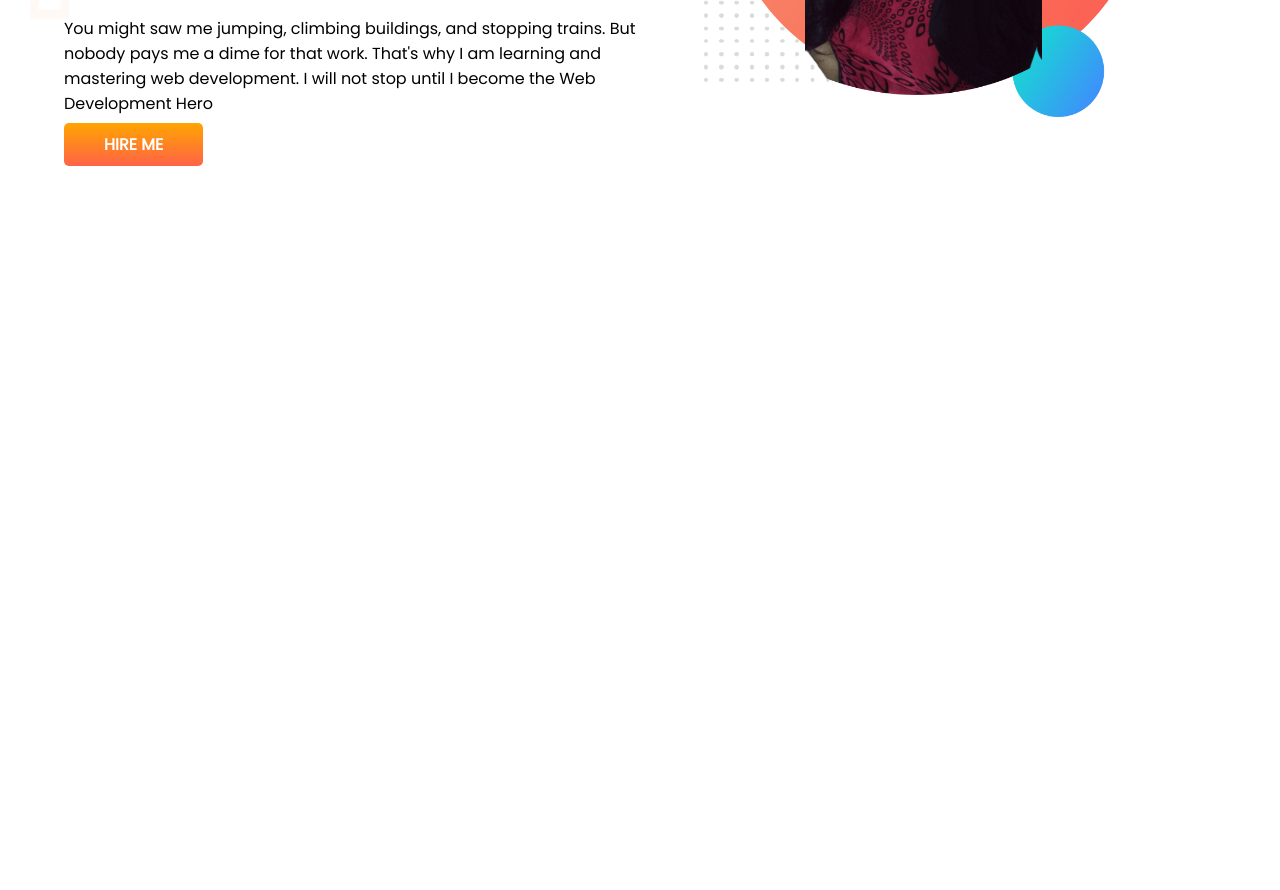
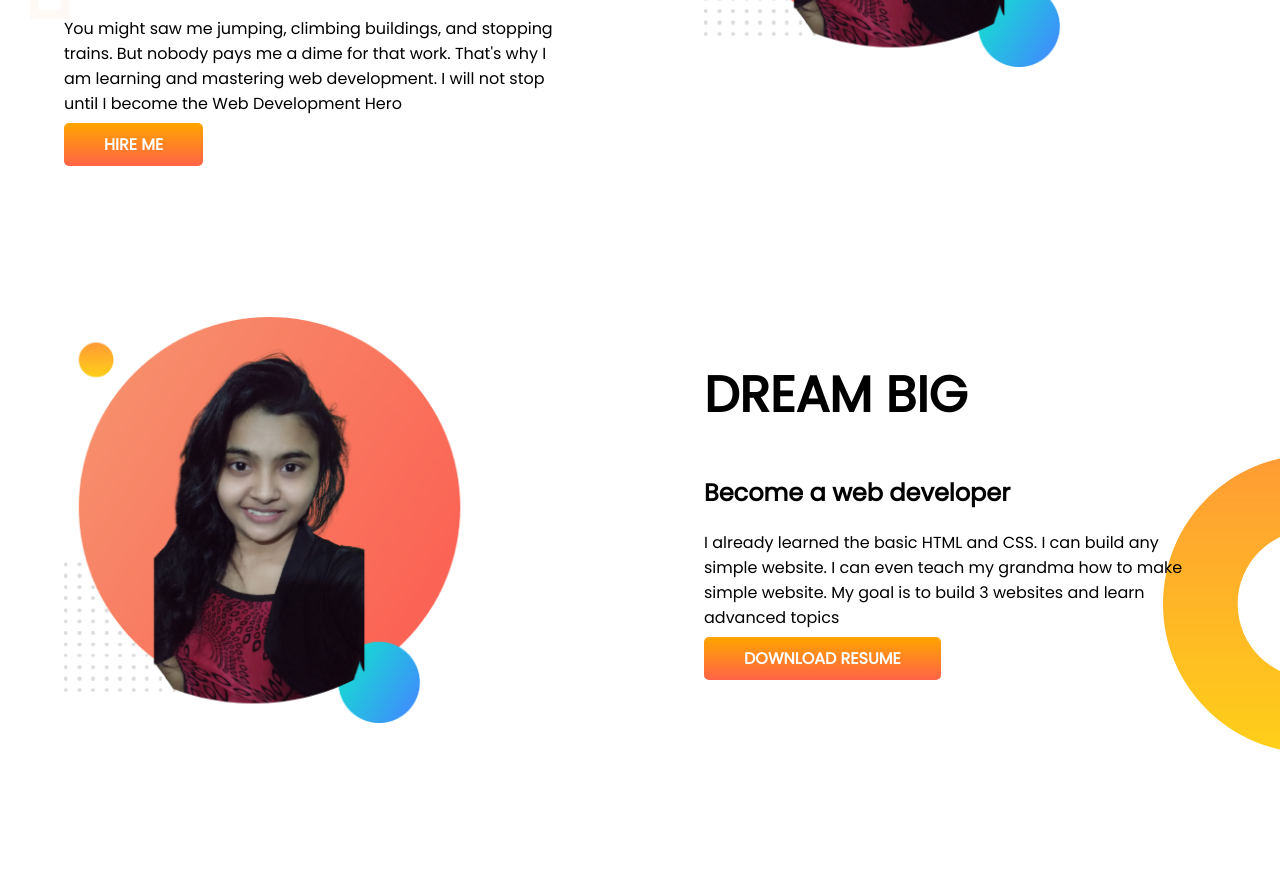
Before and after one commit to chamakkarmakar/developer-portfolio, a plain HTML site: page index.html in a window 1280 px wide. Shown: the part 340-1230 px from the top of the page. Before the commit the page ends 800 px from the top, so only its background shows below. Drawn offline with Linux system fonts and the light colour scheme.

Commit message:
dream big added

```diff
--- a/index.html
+++ b/index.html
@@ -18,11 +18,23 @@
             <h1>WELCOME TO <br> <span class="orange-color">CHAMAK KARMAKAR</span>  WORLD!</h1>
             <h3>Build Climber and Train Stopped</h3>
             <p>You might saw me jumping, climbing buildings, and stopping trains. But nobody pays me a dime for that work. That's why I am learning and mastering web development. I will not stop until I become the Web Development Hero</p>
-             <a class="link-button" target="_blank"  href="#">HIRE ME</a>
+            <a class="link-button" target="_blank"  href="#">HIRE ME</a>
         </div>
         <div class="half-width">
-            <img src="/images/pic-1.png" alt="my-pic">
+            <img src="/images/pic-1.png" alt="my-pic-1">
         </div>
+    </section>
+    <section class="dream-big">
+        <div class="half-width">
+            <img src="/images/pic-1.png" alt="my-pic-2">
+        </div>
+        <div class="half-width">
+            <h1>DREAM BIG</h1>
+            <h2>Become a web developer</h2>
+            <p>I already learned the basic HTML and CSS. I can build any simple website. I can even teach my grandma how to make simple website. My goal is to build 3 websites and learn advanced topics</p>
+            <a class="link-button" href="#">DOWNLOAD RESUME</a>
+        </div>
+
     </section>
 
 
--- a/style.css
+++ b/style.css
@@ -4,11 +4,12 @@
 }
 section{
     display: flex;
+    padding-bottom: 160px;
 }
 .half-width{
     width: 50%;
     padding-left: 5%;
-
+    padding-right: 5%;
 }
 .half-width img{
     width: 80%;
@@ -33,3 +34,9 @@
     background-image: url("/images/top-banner.png");
     background-repeat: no-repeat;
 }
+.dream-big{
+    background-image: url("/images/dream-bg.png");
+    background-repeat: no-repeat;
+    background-position: right;
+
+}
```
